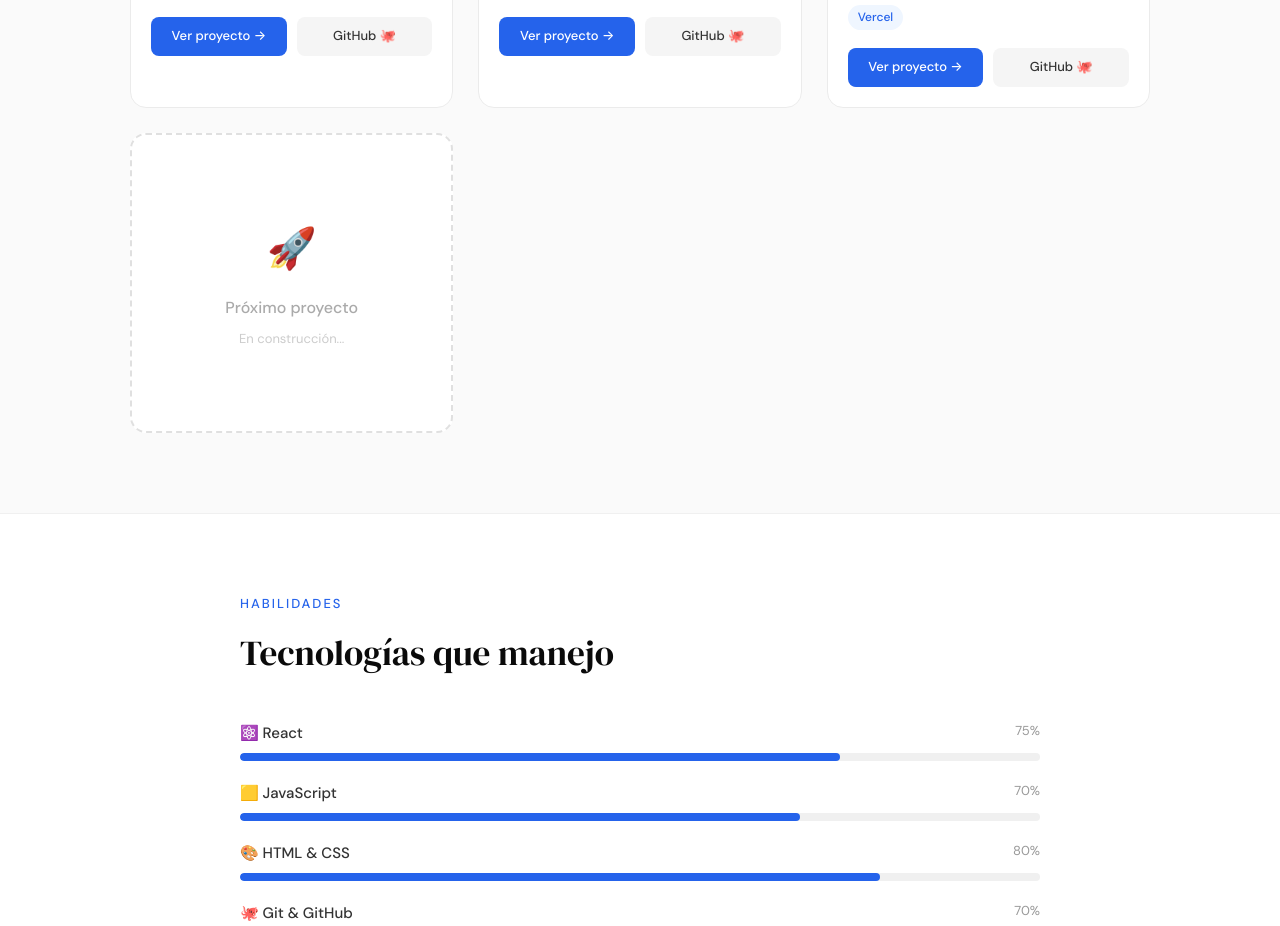
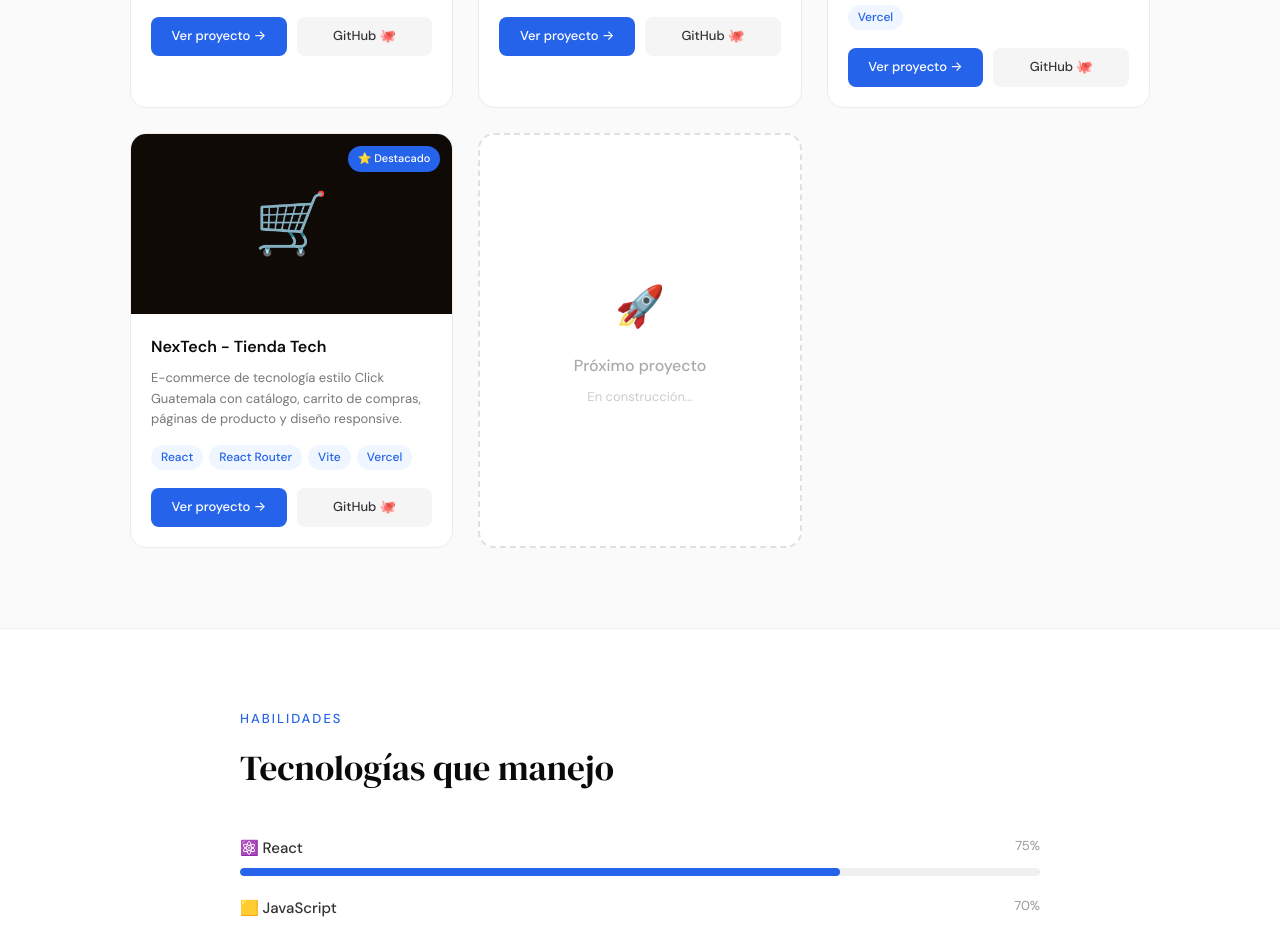
Before and after one commit to diegolivad-cell/portafolio, a React (Vite) app: page / in a window 1280 px wide. Shown: the part 1900-2826 px from the top of the page. Built offline with nearby package versions, Linux system fonts and the light colour scheme.

Commit message:
Agrego proyecto NexTech

```diff
--- a/src/App.jsx
+++ b/src/App.jsx
@@ -28,6 +28,15 @@ const proyectos = [
   emoji: '📦',
   destacado: true,
   },
+  {
+  nombre: 'NexTech - Tienda Tech',
+  descripcion: 'E-commerce de tecnología estilo Click Guatemala con catálogo, carrito de compras, páginas de producto y diseño responsive.',
+  tecnologias: ['React', 'React Router', 'Vite', 'Vercel'],
+  link: 'https://tech-store-sb99.vercel.app/',
+  github: 'https://github.com/diegolivad-cell/tech-store',
+  emoji: '🛒',
+  destacado: true,
+},
 ]
 
 const habilidades = [
```
